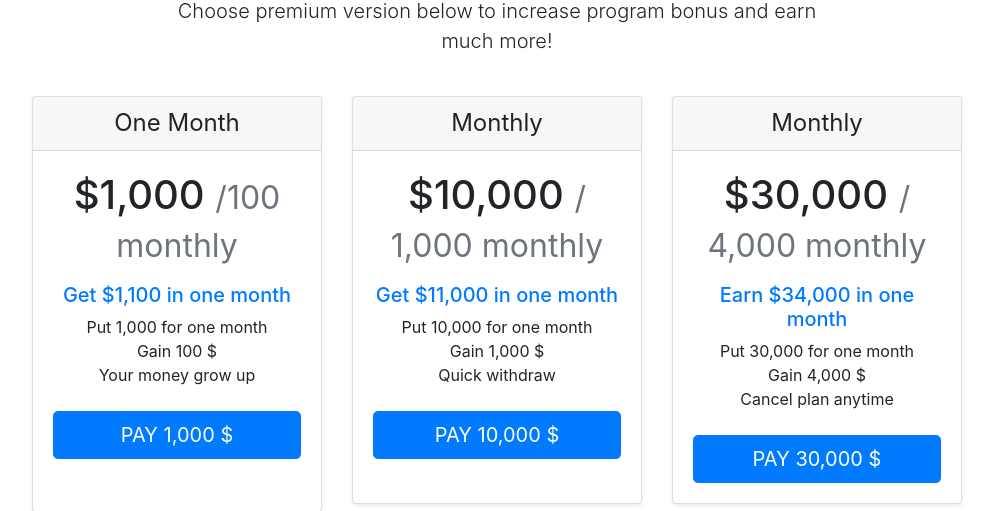
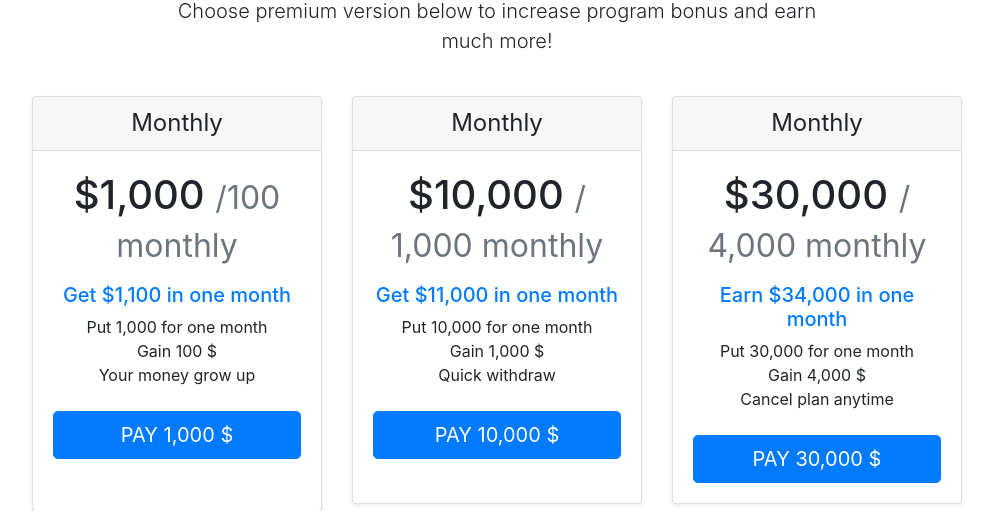
Before and after one commit to manalap/Django-payment-subscription, a Django app: page / in a window 1280 px wide. Shown: the part 214-725 px from the top of the page, without its empty margins (143-1136 px from the left). Run offline with Django 3.2, Linux system fonts and the light colour scheme; some libraries are stand-ins or nearby versions.

Commit message:
korjattu

```diff
--- a/plans/templates/plans/base.html
+++ b/plans/templates/plans/base.html
@@ -39,7 +39,7 @@
       <nav class="my-2 my-md-0 mr-md-3">
         <a class="p-2 text-white" href="{% url 'join' %}">Premium</a>
         {% if user.is_authenticated %}
-        <a class="p-2 text-warning" href="#">Balance: ${{ balance }}</a>
+        <a class="p-2 text-warning" href="#">Balance: $ {{ balance }}</a>
         <a class="p-2 text-white" href="{% url 'settings' %}">Settings</a>
         <a class="p-2 text-white" href="{% url 'logout' %}">Log Out</a>
         {% else %}
--- a/plans/templates/plans/join.html
+++ b/plans/templates/plans/join.html
@@ -10,7 +10,7 @@
   <div class="card-deck mb-3 text-center">
     <div class="card mb-3 shadow-sm">
       <div class="card-header">
-        <h4 class="my-0 font-weight-normal">One Month</h4>
+        <h4 class="my-0 font-weight-normal">Monthly</h4>
       </div>
       <div class="card-body">
         <h1 class="card-title pricing-card-title">
```
Also changed, not shown: plans/migrations/0003_customer_user_balance.py.
